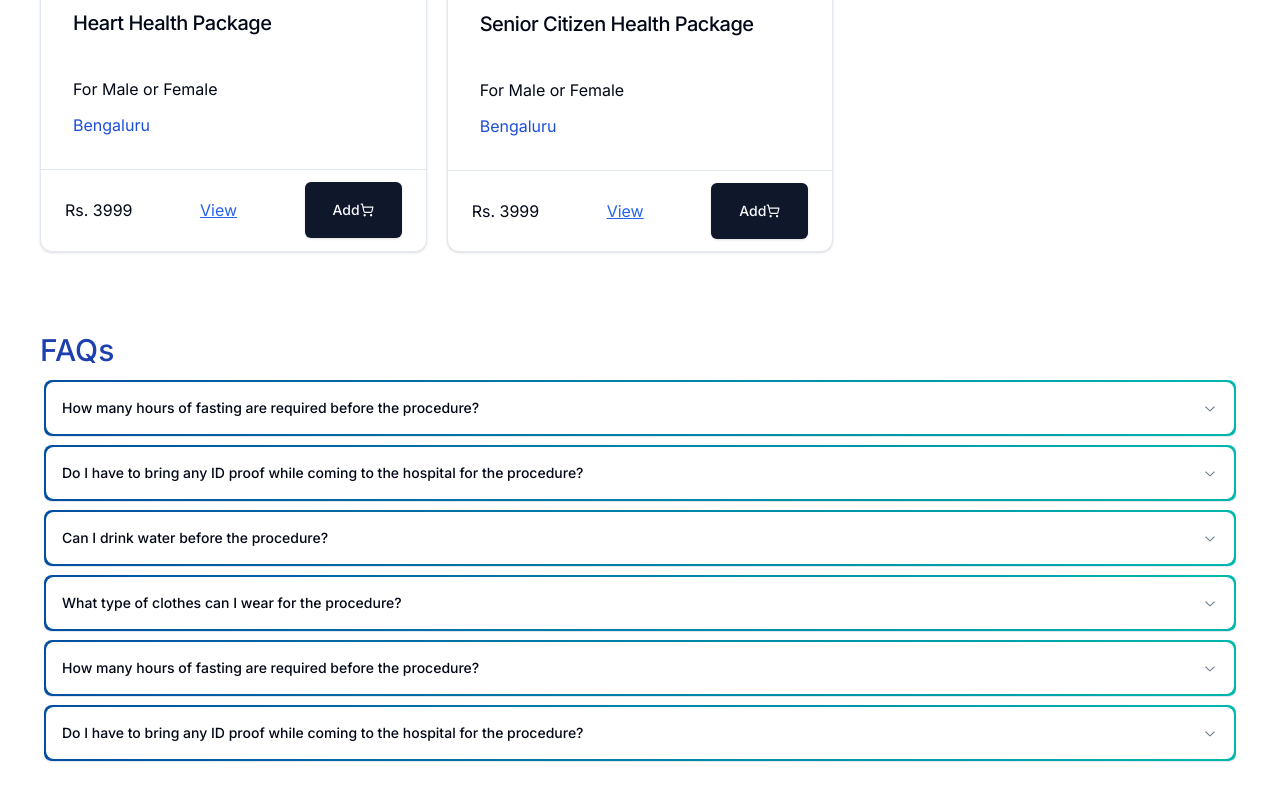
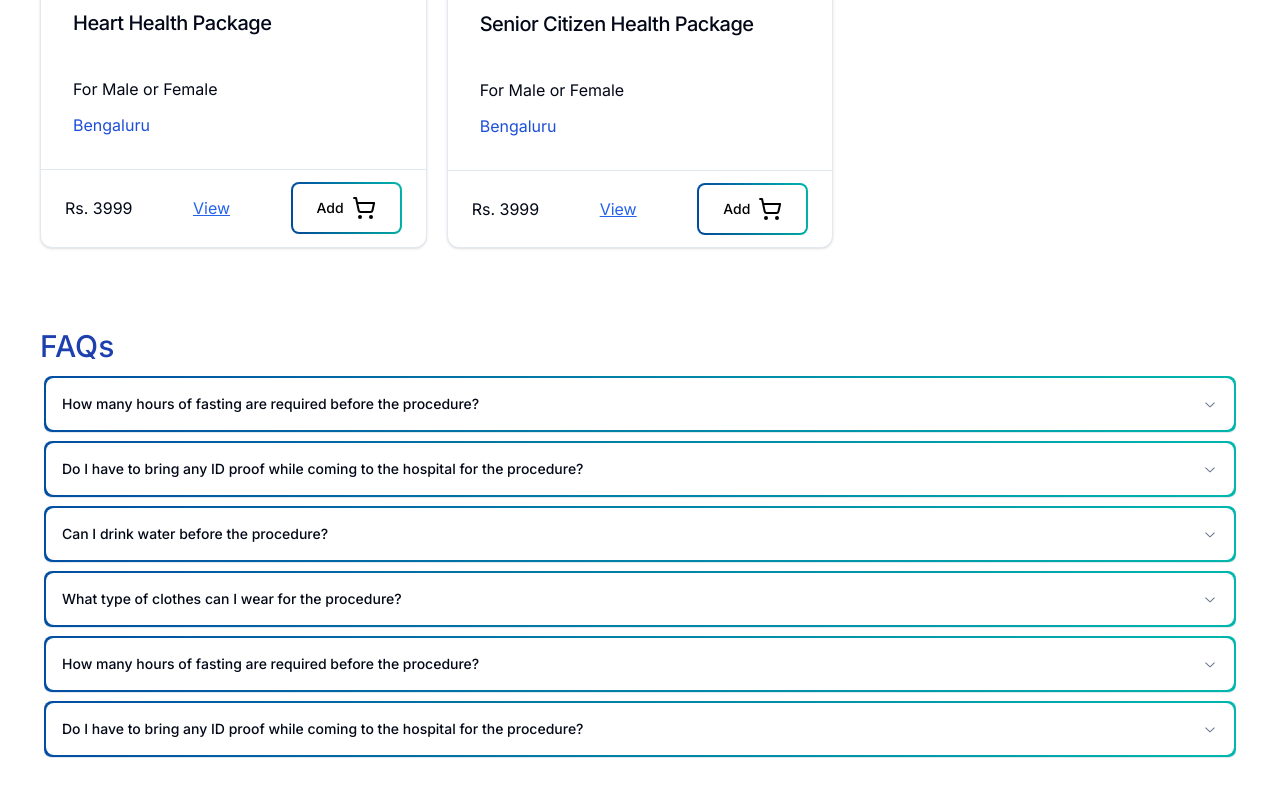
Before and after one commit to sonalishetty04/demo-project, a Next.js app: page /healthcheckups in a window 1280 px wide. Shown: the part 1524-2324 px from the top of the page. Built offline with nearby package versions, Linux system fonts and the light colour scheme.

Commit message:
changed product button

```diff
--- a/src/components/healthPackagesPage/ProductListing.jsx
+++ b/src/components/healthPackagesPage/ProductListing.jsx
@@ -62,9 +62,11 @@ function ProductListing() {
                 >
                   <p>View</p>
                 </Link>
-                <Button className="p-7 ">
-                  Add <LuShoppingCart />
-                </Button>
+                <span className=" bg-custom-gradient p-[2px] rounded-lg">
+                  <Button className="p-6 bg-white  text-black flex gap-2   ">
+                    <span>Add</span> <LuShoppingCart className="text-2xl" />
+                  </Button>
+                </span>
               </CardFooter>
             </Card>
           ))}
```
